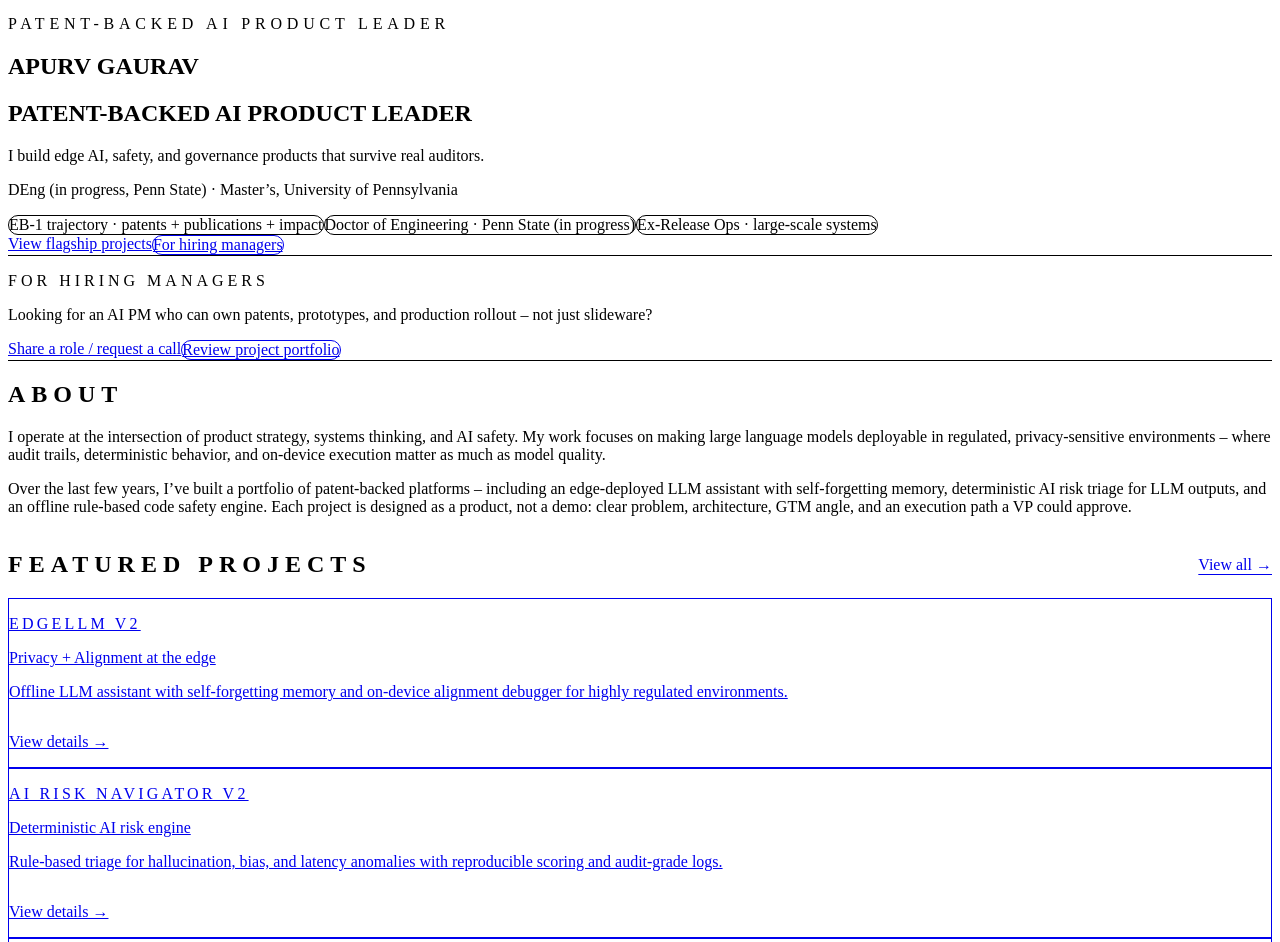
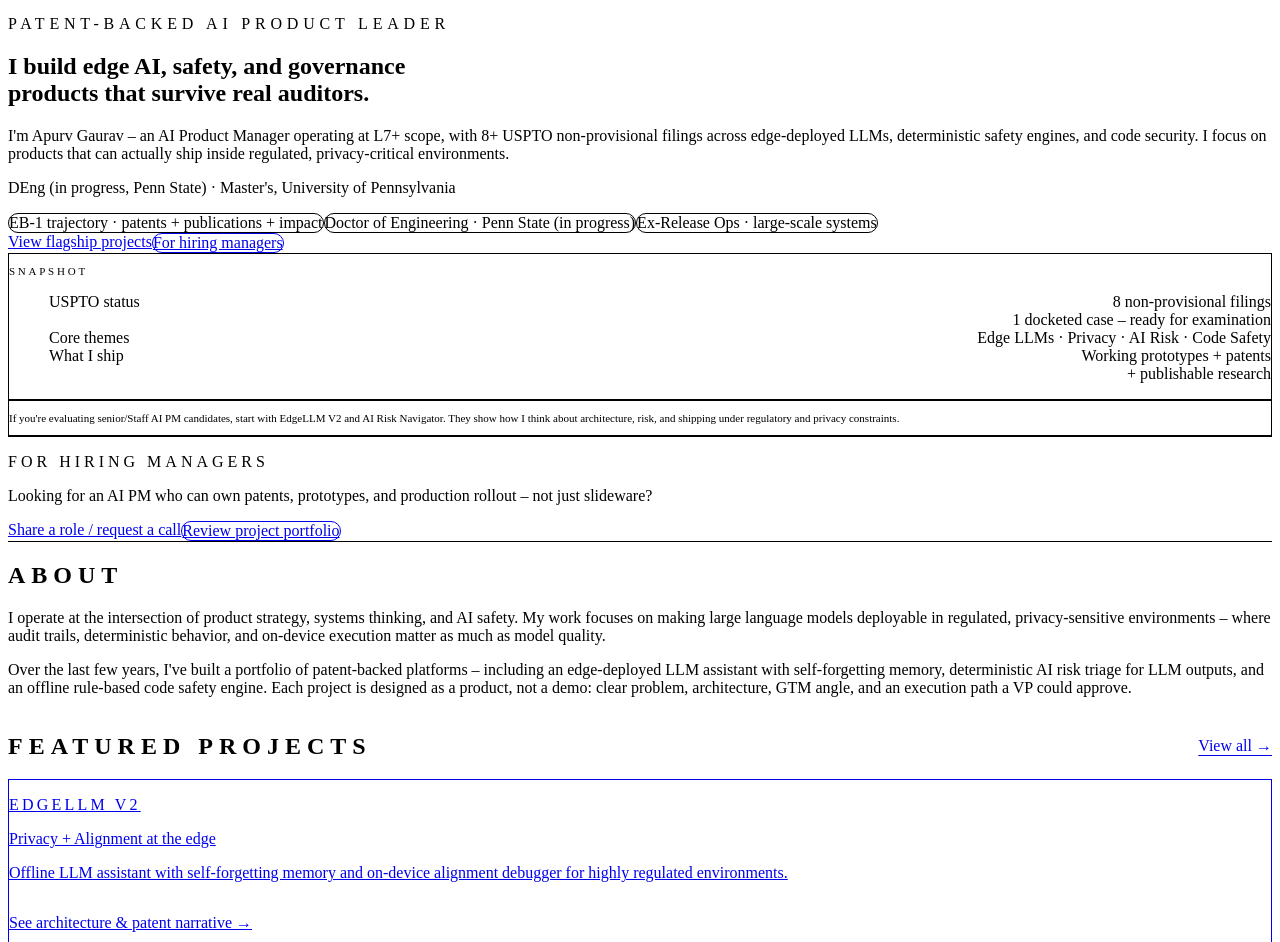
Before and after one commit to apurvgaurav/apurv-portfolio, a Next.js app: page / in a window 1280 px wide. Shown: the part 30-972 px from the top of the page. Built offline with nearby package versions, Linux system fonts and the light colour scheme.

Commit message:
Update page.tsx

```diff
--- a/app/page.tsx
+++ b/app/page.tsx
@@ -3,39 +3,37 @@ import Link from "next/link";
 
 export default function HomePage() {
   return (
-    <main className="relative min-h-screen bg-black text-zinc-50">
+    <main className="min-h-screen bg-black text-zinc-50">
       {/* Hero */}
       <section
         id="hero"
-        className="relative mx-auto flex w-full max-w-5xl flex-col gap-8 px-4 pb-16 pt-20 sm:flex-row sm:items-center"
+        className="mx-auto flex w-full max-w-5xl flex-col gap-8 px-4 pb-16 pt-20 sm:flex-row sm:items-center"
       >
-        {/* Soft glow background */}
-        <div className="absolute inset-0">
-          <div className="hero-glow" />
-        </div>
-
-        <div className="relative z-10 flex-1 space-y-5">
+        <div className="flex-1 space-y-5">
           <p className="text-xs uppercase tracking-[0.3em] text-zinc-500">
             Patent-backed AI Product Leader
           </p>
 
           <h1 className="text-3xl font-semibold tracking-tight text-zinc-50 sm:text-4xl lg:text-5xl">
-            APURV GAURAV
+            I build edge AI, safety, and governance
+            <br />
+            products that survive real auditors.
           </h1>
 
-          <h2 className="text-lg font-medium text-zinc-100 sm:text-xl">
-            PATENT-BACKED AI PRODUCT LEADER
-          </h2>
-
           <p className="max-w-xl text-sm text-zinc-300 sm:text-base">
-            I build <span className="text-zinc-100">edge AI</span>,{" "}
-            <span className="text-zinc-100">safety</span>, and{" "}
-            <span className="text-zinc-100">governance</span> products that
-            survive real auditors.
+            I&apos;m <span className="text-zinc-100">Apurv Gaurav</span> – an AI
+            Product Manager operating at{" "}
+            <span className="text-zinc-100">L7+ scope</span>, with{" "}
+            <span className="text-zinc-100">
+              8+ USPTO non-provisional filings
+            </span>{" "}
+            across edge-deployed LLMs, deterministic safety engines, and code
+            security. I focus on products that can actually ship inside
+            regulated, privacy-critical environments.
           </p>
 
           <p className="max-w-xl text-sm text-zinc-300 sm:text-base">
-            DEng (in progress, Penn State) · Master’s, University of
+            DEng (in progress, Penn State) · Master&apos;s, University of
             Pennsylvania
           </p>
 
@@ -54,16 +52,58 @@ export default function HomePage() {
           <div className="flex flex-wrap gap-3 pt-2">
             <Link
               href="/projects"
-              className="rounded-full bg-[var(--accent)] px-4 py-2 text-sm font-medium text-black hover:bg-[var(--accent-hover)]"
+              className="rounded-full bg-zinc-100 px-4 py-2 text-sm font-medium text-black hover:bg-zinc-200"
             >
               View flagship projects
             </Link>
             <Link
               href="/contact"
-              className="rounded-full border border-zinc-700 px-4 py-2 text-sm font-medium text-zinc-100 hover:border-[var(--accent)]"
+              className="rounded-full border border-zinc-700 px-4 py-2 text-sm font-medium text-zinc-100 hover:border-zinc-500"
             >
               For hiring managers
             </Link>
+          </div>
+        </div>
+
+        <div className="mt-6 flex-1 space-y-3 sm:mt-0">
+          <div className="rounded-2xl border border-zinc-800 bg-zinc-950/60 p-4 text-xs text-zinc-300">
+            <p className="text-[11px] uppercase tracking-[0.25em] text-zinc-500">
+              Snapshot
+            </p>
+            <ul className="mt-2 space-y-1.5">
+              <li className="flex justify-between gap-4">
+                <span>USPTO status</span>
+                <span className="text-right text-zinc-100">
+                  8 non-provisional filings
+                  <br />
+                  1 docketed case – ready for examination
+                </span>
+              </li>
+              <li className="flex justify-between gap-4">
+                <span>Core themes</span>
+                <span className="text-right text-zinc-100">
+                  Edge LLMs · Privacy · AI Risk · Code Safety
+                </span>
+              </li>
+              <li className="flex justify-between gap-4">
+                <span>What I ship</span>
+                <span className="text-right text-zinc-100">
+                  Working prototypes + patents
+                  <br />
+                  + publishable research
+                </span>
+              </li>
+            </ul>
+          </div>
+
+          <div className="rounded-2xl border border-zinc-800 bg-zinc-950/80 p-3 text-[11px] text-zinc-400">
+            <p>
+              If you&apos;re evaluating senior/Staff AI PM candidates, start
+              with <span className="text-zinc-100">EdgeLLM V2</span> and{" "}
+              <span className="text-zinc-100">AI Risk Navigator</span>. They
+              show how I think about architecture, risk, and shipping under
+              regulatory and privacy constraints.
+            </p>
           </div>
         </div>
       </section>
@@ -86,13 +126,13 @@ export default function HomePage() {
           <div className="flex flex-wrap gap-2">
             <Link
               href="/contact"
-              className="rounded-full bg-[var(--accent)] px-4 py-2 text-xs font-medium text-black hover:bg-[var(--accent-hover)] sm:text-sm"
+              className="rounded-full bg-zinc-100 px-4 py-2 text-xs font-medium text-black hover:bg-zinc-200 sm:text-sm"
             >
               Share a role / request a call
             </Link>
             <Link
               href="/projects"
-              className="rounded-full border border-zinc-700 px-4 py-2 text-xs font-medium text-zinc-100 hover:border-[var(--accent)] sm:text-sm"
+              className="rounded-full border border-zinc-700 px-4 py-2 text-xs font-medium text-zinc-100 hover:border-zinc-500 sm:text-sm"
             >
               Review project portfolio
             </Link>
@@ -121,7 +161,7 @@ export default function HomePage() {
           matter as much as model quality.
         </p>
         <p className="max-w-3xl text-sm text-zinc-300 sm:text-base">
-          Over the last few years, I’ve built a portfolio of{" "}
+          Over the last few years, I&apos;ve built a portfolio of{" "}
           <span className="text-zinc-100">patent-backed platforms</span> –
           including an edge-deployed LLM assistant with self-forgetting memory,
           deterministic AI risk triage for LLM outputs, and an offline
@@ -142,47 +182,75 @@ export default function HomePage() {
           </h2>
           <Link
             href="/projects"
-            className="text-xs text-zinc-400 underline-offset-4 hover:text-[var(--accent)] hover:underline"
+            className="text-xs text-zinc-400 underline-offset-4 hover:text-zinc-100 hover:underline"
           >
             View all →
           </Link>
         </div>
 
         <div className="grid gap-4 md:grid-cols-3">
-          {[
-            {
-              title: "EdgeLLM V2",
-              subtitle: "Privacy + Alignment at the edge",
-              desc: "Offline LLM assistant with self-forgetting memory and on-device alignment debugger for highly regulated environments.",
-            },
-            {
-              title: "AI Risk Navigator V2",
-              subtitle: "Deterministic AI risk engine",
-              desc: "Rule-based triage for hallucination, bias, and latency anomalies with reproducible scoring and audit-grade logs.",
-            },
-            {
-              title: "LLM Code Safety Auditor",
-              subtitle: "Offline code safety engine",
-              desc: "OWASP-style, non-generative static analysis for LLM-era code bases, designed for air-gapped environments.",
-            },
-          ].map((p) => (
           <Link
-              key={p.title}
             href="/projects"
-              className="group flex flex-col justify-between rounded-2xl border border-zinc-800 bg-zinc-950/70 p-4 text-sm text-zinc-300 hover:border-[var(--accent)]"
+            className="group flex flex-col justify-between rounded-2xl border border-zinc-800 bg-zinc-950/70 p-4 text-sm text-zinc-300 hover:border-zinc-500"
           >
             <div className="space-y-2">
               <p className="text-xs uppercase tracking-[0.2em] text-zinc-500">
-                  {p.title}
+                EdgeLLM V2
               </p>
-                <p className="font-medium text-zinc-50">{p.subtitle}</p>
-                <p className="text-xs text-zinc-400">{p.desc}</p>
+              <p className="font-medium text-zinc-50">
+                Privacy + Alignment at the edge
+              </p>
+              <p className="text-xs text-zinc-400">
+                Offline LLM assistant with self-forgetting memory and on-device
+                alignment debugger for highly regulated environments.
+              </p>
             </div>
-              <p className="mt-3 text-xs font-medium text-zinc-200 group-hover:text-[var(--accent-hover)]">
-                View details →
+            <p className="mt-3 text-xs font-medium text-zinc-200 group-hover:text-zinc-50">
+              See architecture &amp; patent narrative →
             </p>
           </Link>
-          ))}
+
+          <Link
+            href="/projects"
+            className="group flex flex-col justify-between rounded-2xl border border-zinc-800 bg-zinc-950/70 p-4 text-sm text-zinc-300 hover:border-zinc-500"
+          >
+            <div className="space-y-2">
+              <p className="text-xs uppercase tracking-[0.2em] text-zinc-500">
+                AI Risk Navigator V2
+              </p>
+              <p className="font-medium text-zinc-50">
+                Deterministic AI risk engine
+              </p>
+              <p className="text-xs text-zinc-400">
+                Rule-based triage for hallucination, bias, and latency
+                anomalies with reproducible scoring and audit-grade logs.
+              </p>
+            </div>
+            <p className="mt-3 text-xs font-medium text-zinc-200 group-hover:text-zinc-50">
+              Explore prototype &amp; research →
+            </p>
+          </Link>
+
+          <Link
+            href="/projects"
+            className="group flex flex-col justify-between rounded-2xl border border-zinc-800 bg-zinc-950/70 p-4 text-sm text-zinc-300 hover:border-zinc-500"
+          >
+            <div className="space-y-2">
+              <p className="text-xs uppercase tracking-[0.2em] text-zinc-500">
+                LLM Code Safety Auditor
+              </p>
+              <p className="font-medium text-zinc-50">
+                Offline code safety engine
+              </p>
+              <p className="text-xs text-zinc-400">
+                OWASP-style, non-generative static analysis for LLM-era code
+                bases, designed for air-gapped environments.
+              </p>
+            </div>
+            <p className="mt-3 text-xs font-medium text-zinc-200 group-hover:text-zinc-50">
+              View USPTO-ready design →
+            </p>
+          </Link>
         </div>
       </section>
 
@@ -197,7 +265,7 @@ export default function HomePage() {
         <div className="grid gap-4 md:grid-cols-3">
           <Link
             href="/patents"
-            className="rounded-2xl border border-zinc-800 bg-zinc-950/80 p-4 text-sm text-zinc-300 hover:border-[var(--accent)]"
+            className="rounded-2xl border border-zinc-800 bg-zinc-950/80 p-4 text-sm text-zinc-300 hover:border-zinc-500"
           >
             <p className="text-xs uppercase tracking-[0.2em] text-zinc-500">
               Patents
@@ -213,7 +281,7 @@ export default function HomePage() {
 
           <Link
             href="/articles"
-            className="rounded-2xl border border-zinc-800 bg-zinc-950/80 p-4 text-sm text-zinc-300 hover:border-[var(--accent)]"
+            className="rounded-2xl border border-zinc-800 bg-zinc-950/80 p-4 text-sm text-zinc-300 hover:border-zinc-500"
           >
             <p className="text-xs uppercase tracking-[0.2em] text-zinc-500">
               Research &amp; writing
@@ -229,7 +297,7 @@ export default function HomePage() {
 
           <Link
             href="/experience"
-            className="rounded-2xl border border-zinc-800 bg-zinc-950/80 p-4 text-sm text-zinc-300 hover:border-[var(--accent)]"
+            className="rounded-2xl border border-zinc-800 bg-zinc-950/80 p-4 text-sm text-zinc-300 hover:border-zinc-500"
           >
             <p className="text-xs uppercase tracking-[0.2em] text-zinc-500">
               Experience
```
Lines whose indentation alone changed are shown as unchanged.
